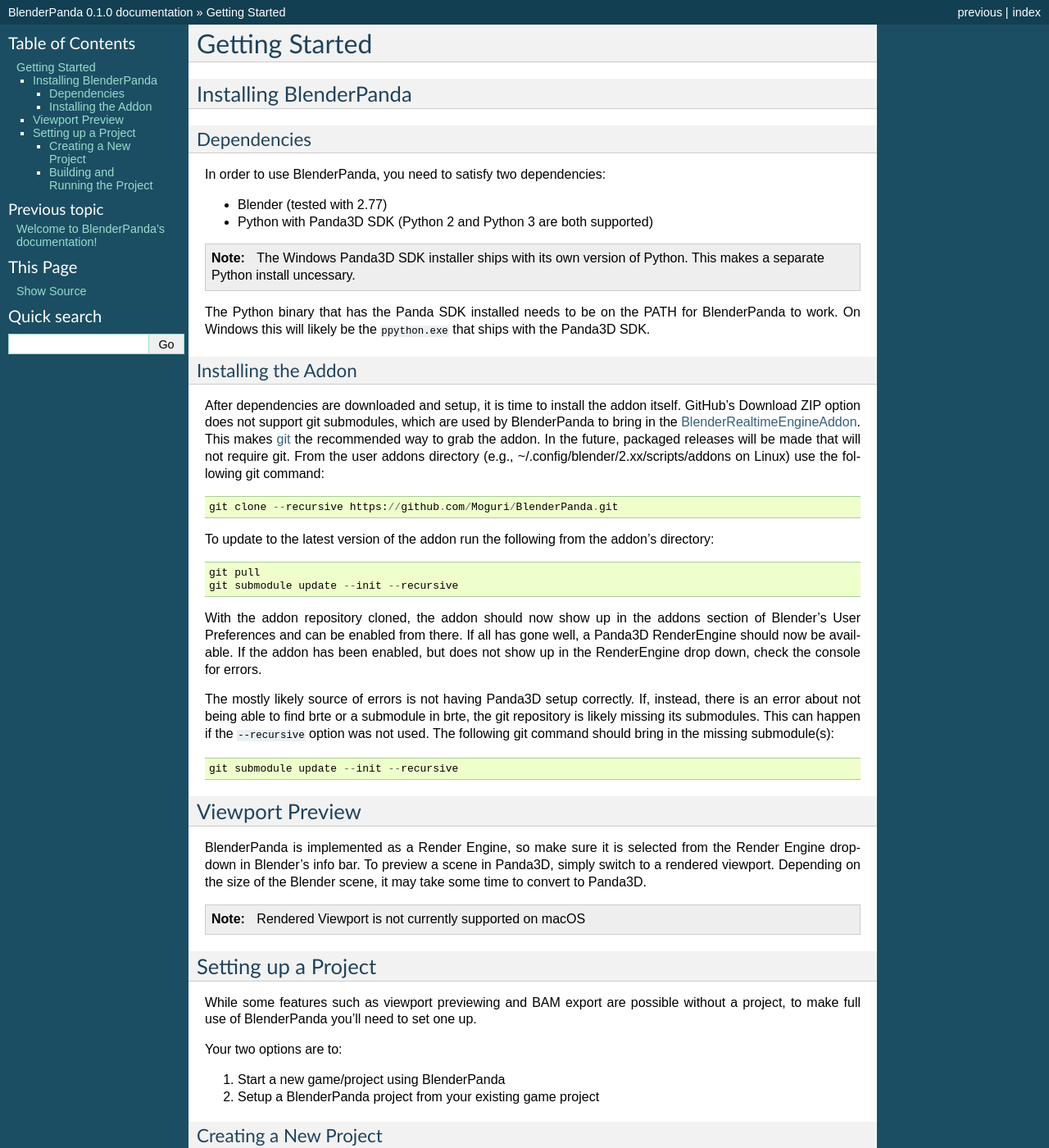
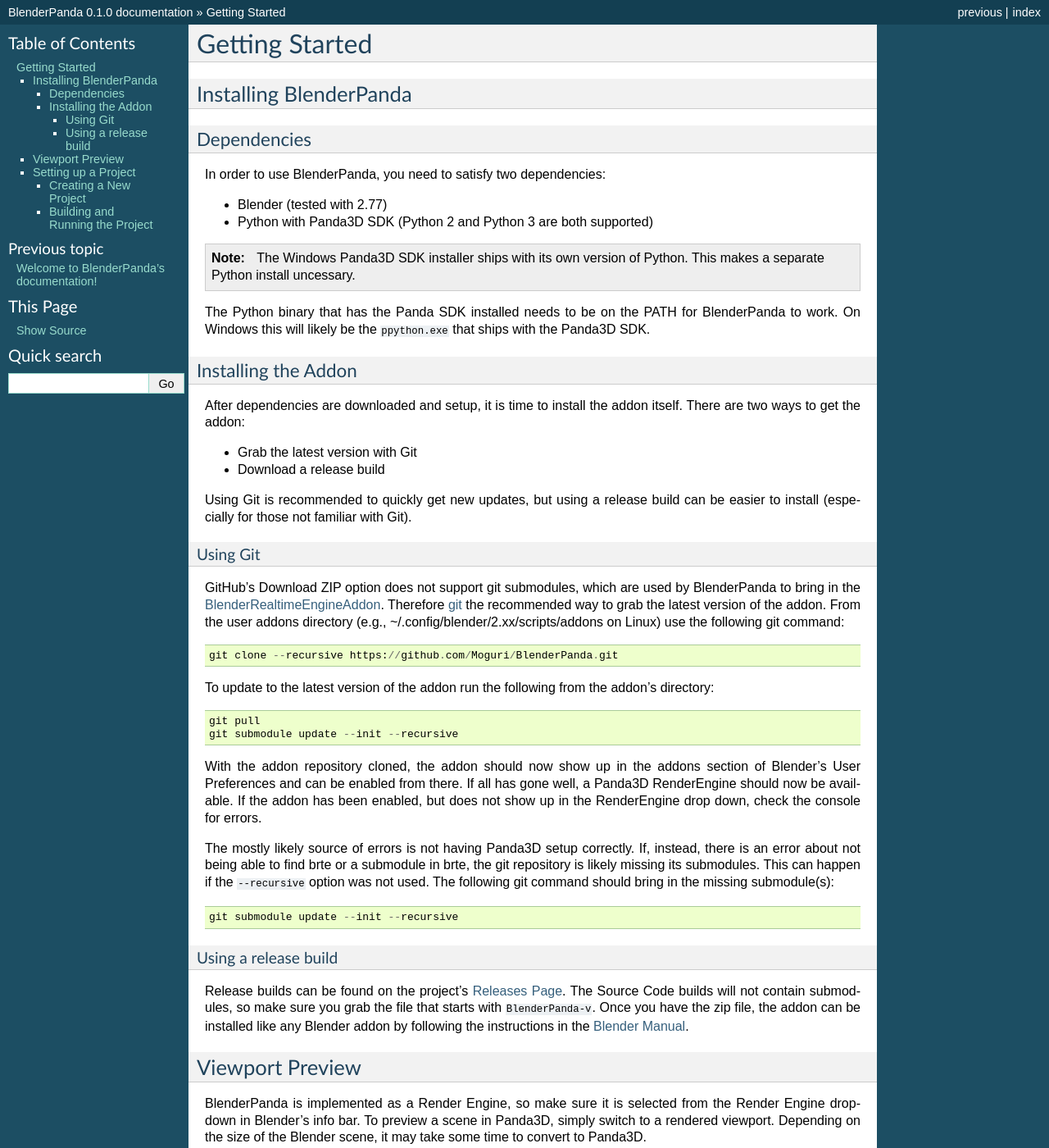
Before and after one commit to Moguri/BlenderPanda, a Sphinx documentation site: the page built from docs/getting_started.rst, in a window 1280 px wide and 1400 px high. Shown: the whole window at 82% size. Built offline with Sphinx 7.4.7, drawn with Linux system fonts in a browser that asks for light colours.

Commit message:
Docs: Add instructions for using release builds

```diff
--- a/docs/getting_started.rst
+++ b/docs/getting_started.rst
@@ -21,11 +21,18 @@
 
 Installing the Addon
 ^^^^^^^^^^^^^^^^^^^^
+After dependencies are downloaded and setup, it is time to install the addon itself.
+There are two ways to get the addon:
 
-After dependencies are downloaded and setup, it is time to install the addon itself.
+* Grab the latest version with Git
+* Download a release build
+
+Using Git is recommended to quickly get new updates, but using a release build can be easier to install (especially for those not familiar with Git).
+
+Using Git
+"""""""""
 GitHub's Download ZIP option does not support git submodules, which are used by BlenderPanda to bring in the `BlenderRealtimeEngineAddon <https://github.com/Kupoman/BlenderRealtimeEngineAddon>`_.
-This makes `git <https://git-scm.com/>`_ the recommended way to grab the addon.
-In the future, packaged releases will be made that will not require git.
+Therefore `git <https://git-scm.com/>`_ the recommended way to grab the latest version of the addon.
 From the user addons directory (e.g., ~/.config/blender/2.xx/scripts/addons on Linux) use the following git command::
 
     git clone --recursive https://github.com/Moguri/BlenderPanda.git
@@ -45,6 +52,12 @@
 The following git command should bring in the missing submodule(s)::
 
     git submodule update --init --recursive
+
+Using a release build
+"""""""""""""""""""""
+Release builds can be found on the project's `Releases Page <https://github.com/Moguri/BlenderPanda/releases>`_.
+The Source Code builds will not contain submodules, so make sure you grab the file that starts with ``BlenderPanda-v``.
+Once you have the zip file, the addon can be installed like any Blender addon by following the instructions in the `Blender Manual <https://www.blender.org/manual/preferences/addons.html>`_.
 
 Viewport Preview
 ----------------
```
